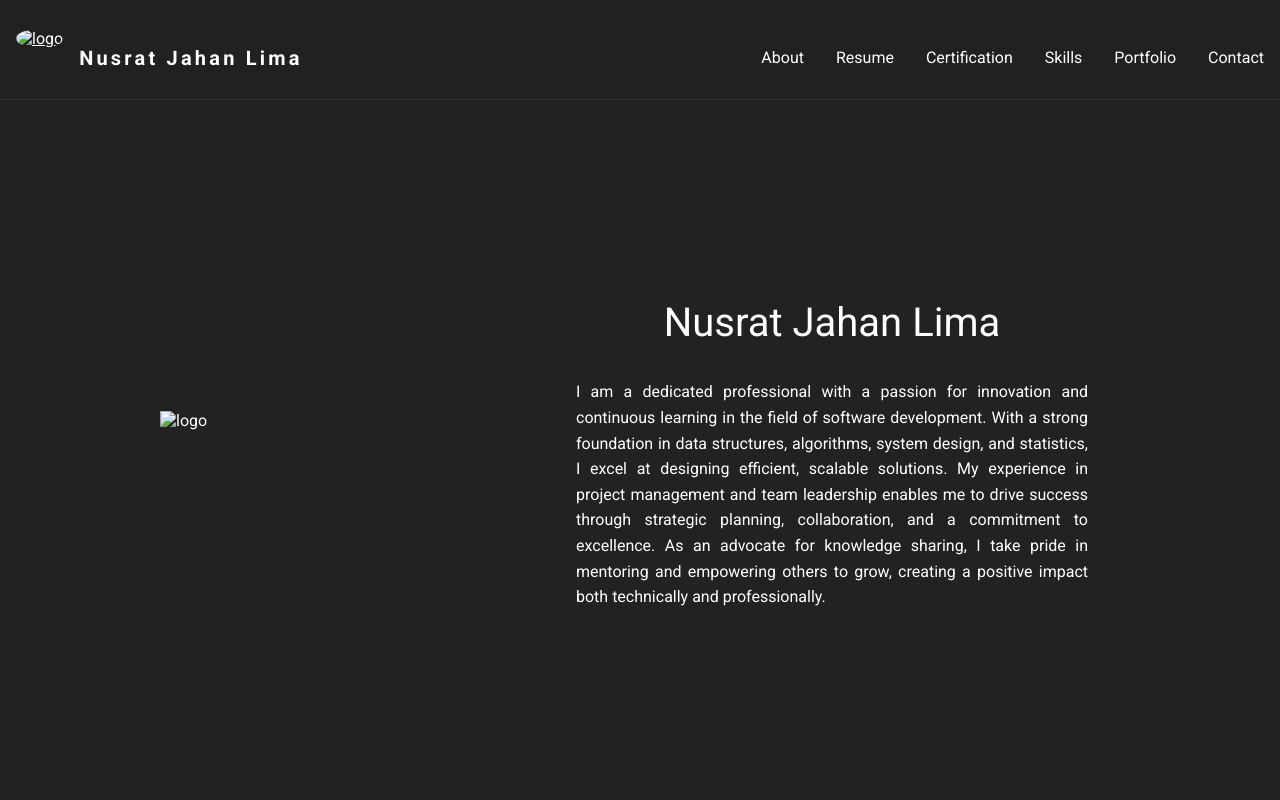
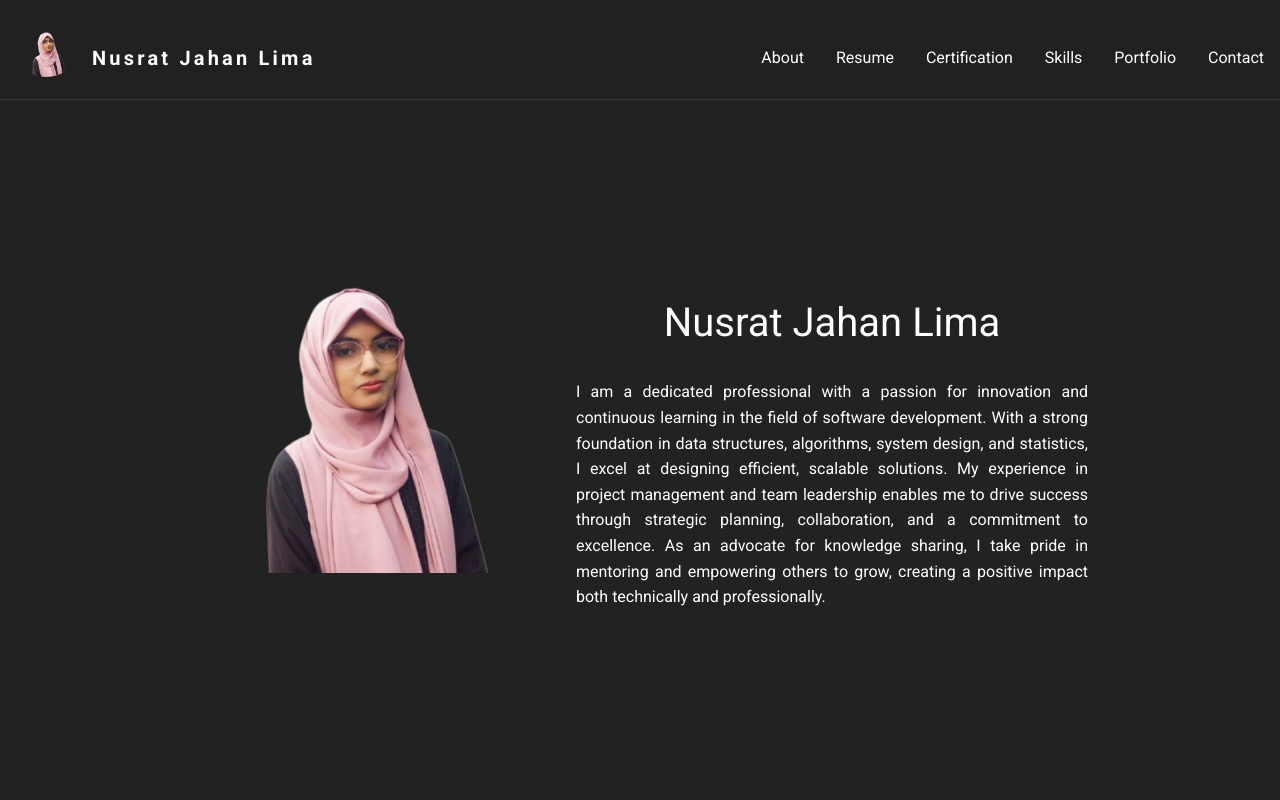
Before and after one commit to nusratjahanlima/my-portfolio-website-html-css, a plain HTML site: page index.html in a window 1280 px wide. Shown: the top 800 px of the page. Drawn offline with Linux system fonts and the light colour scheme.

Commit message:
icon nav hero image update

```diff
--- a/index.html
+++ b/index.html
@@ -12,7 +12,7 @@
     <!-- Favicon -->
     <link
       rel="shortcut icon"
-      href=""
+      href="/images/logo-hero-icon-image.png"
       type="images/x-icon"
     />
     <!-- Google Font -->
@@ -31,7 +31,7 @@
         <div class="navbar-container">
             <div class="nav-left">
                <div class="">
-                    <a href="/"><img src="./images/" width="60" alt="logo" class="logo"></a>
+                    <a href="/images/"><img src="./images/logo-hero-icon-image.png" width="60" alt="logo" class="logo"></a>
                </div>
                <div class="">
                 <h1 class="nav-name">Nusrat Jahan Lima</h1>
@@ -55,7 +55,7 @@
     <div id="about" class="container">
         <div class="hero-container">
           <div class="hero-left">
-            <img src="./images/" alt="logo" class="hero-image"
+            <img src="./images/logo-hero-icon-image.png" alt="logo" class="hero-image"
             width="600">
           </div>
           <div class="hero-right">
```
Also changed, not shown: images/hwmpu.png (added), images/logo-hero-icon-image.png (added).
